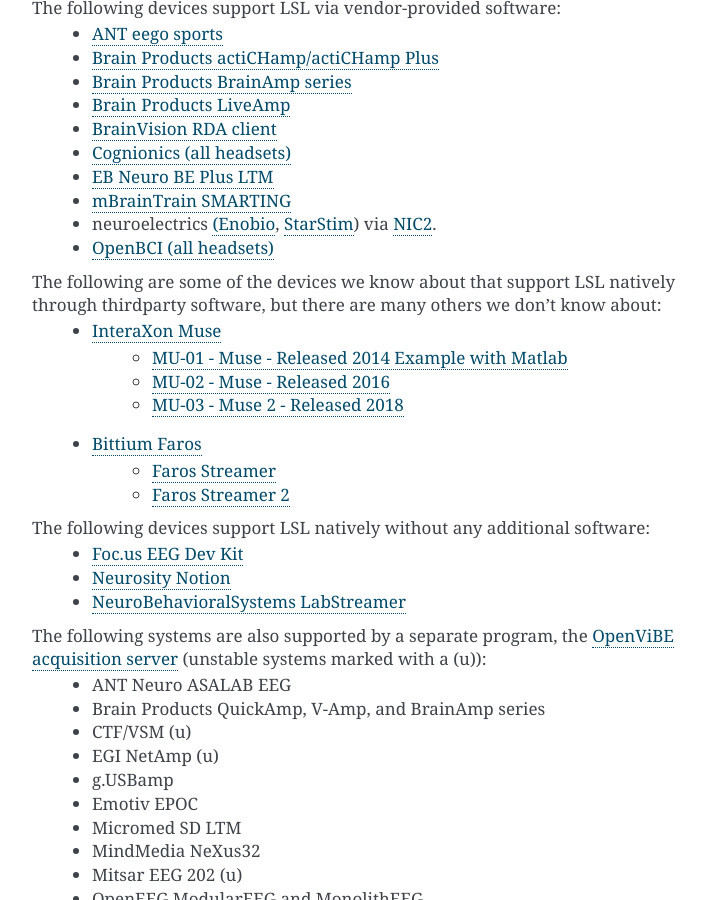
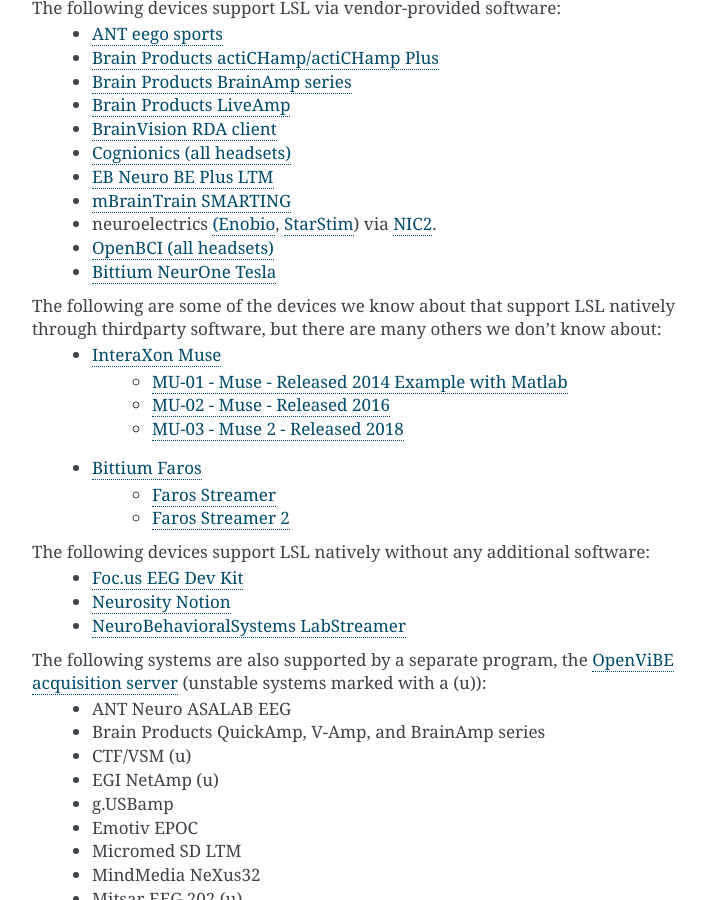
Before and after one commit to sccn/labstreaminglayer, a Sphinx documentation site: the page built from docs/info/supported_devices.rst, in a window 1280 px wide and 900 px high, scrolled down 765 px. Shown: the whole window, without its empty margins (388-1095 px from the left). Built offline with Sphinx 7.4.7, drawn with Linux system fonts in a browser that asks for light colours; pages that are not in the unit, such as notebooks, are missing from menus.

Commit message:
Update supported_devices.rst

```diff
--- a/docs/info/supported_devices.rst
+++ b/docs/info/supported_devices.rst
@@ -34,7 +34,7 @@
   * `mBrainTrain SMARTING <http://www.mbraintrain.com/smarting/>`__
   * neuroelectrics `(Enobio <http://www.neuroelectrics.com/products/enobio/>`__, `StarStim <https://www.neuroelectrics.com/solutions/starstim>`__) via `NIC2 <https://www.neuroelectrics.com/solution/software-integrations/nic2>`__.
   * `OpenBCI (all headsets) <http://docs.openbci.com/software/06-labstreaminglayer>`__
-
+  * `Bittium NeurOne Tesla <https://www.bittium.com/medical/support>`__
 
 The following are some of the devices we know about that support LSL natively through thirdparty software, but there are many others we don't know about:
   * `InteraXon Muse <http://www.choosemuse.com/>`__
```
